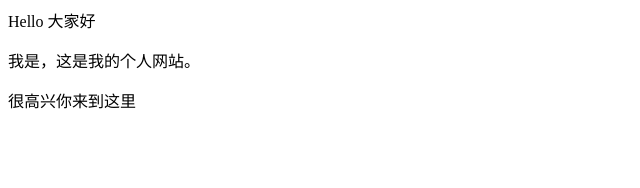
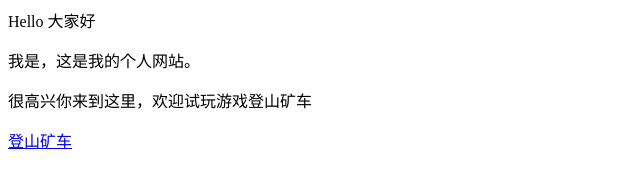
Before and after one commit to wlmbj/wlmbj.github.io, a plain HTML site: page index.html in a window 1280 px wide. Shown: the whole page, without its empty margins (0-640 px from the left). Drawn offline with Linux system fonts and the light colour scheme.

Commit message:
Update index.html

```diff
--- a/index.html
+++ b/index.html
@@ -1,3 +1,5 @@
 <p>Hello 大家好</p>
 <p>我是，这是我的个人网站。 </p>
-<p>很高兴你来到这里</p>
+<p>很高兴你来到这里，欢迎试玩游戏登山矿车</p>
+
+<p><a href="https://wlmbj.github.io/登山矿车.html">登山矿车</a></p>
```
